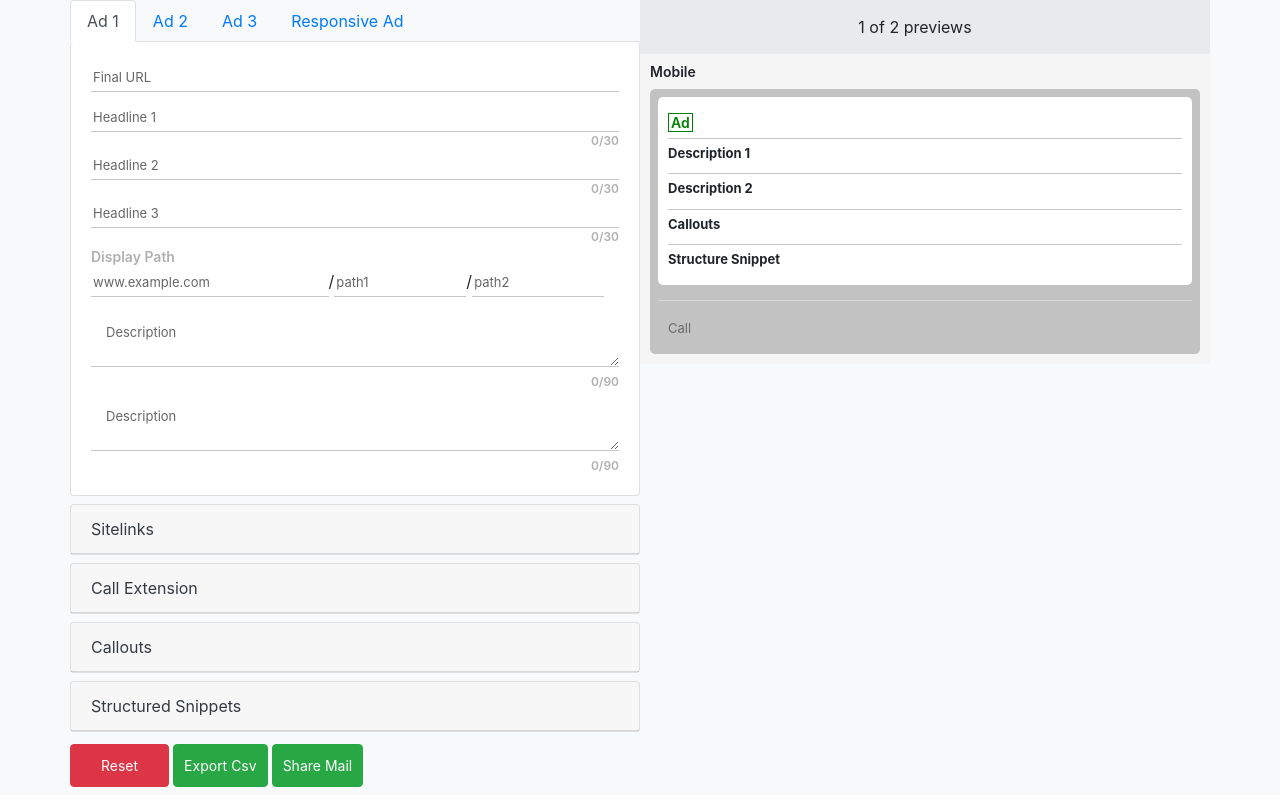
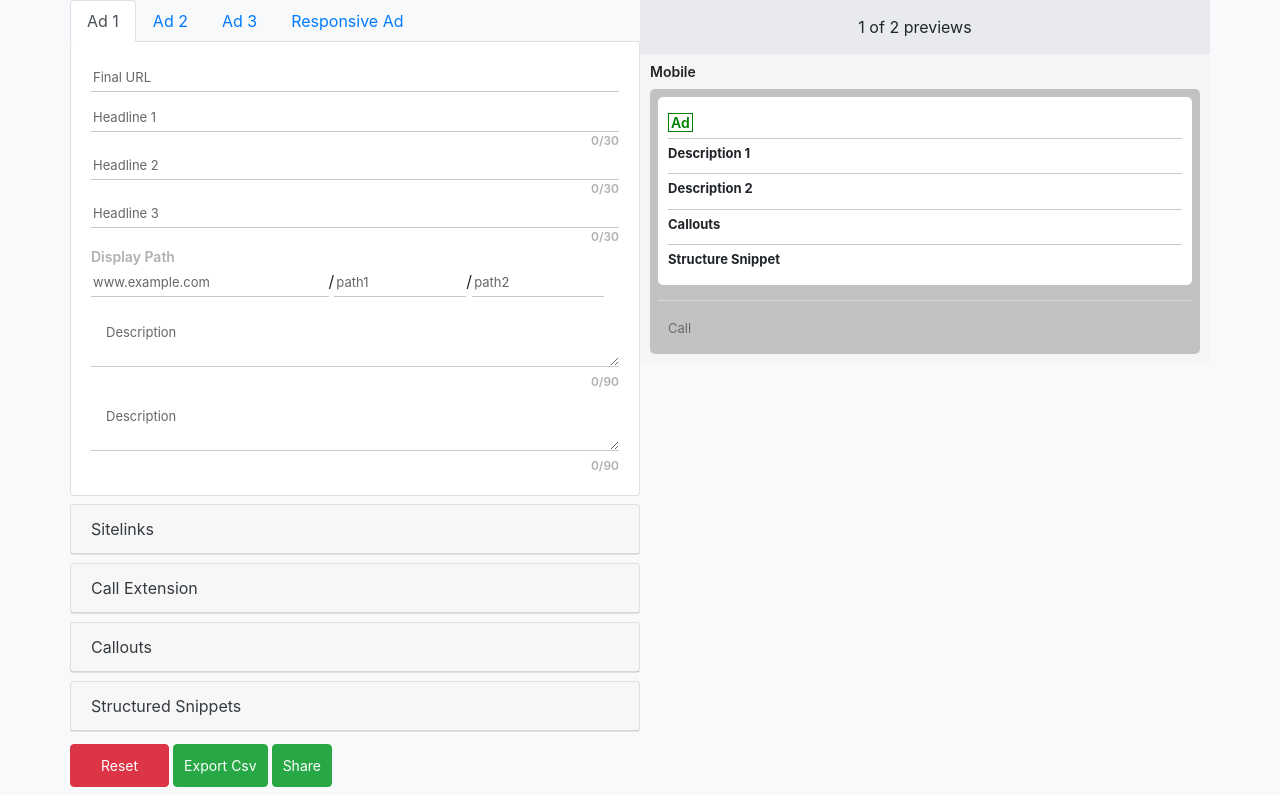
Before and after one commit to avinash-glocify/react-plugin, a React (Create React App) app: page / in a window 1280 px wide. Built offline with nearby package versions, Linux system fonts and the light colour scheme.

Commit message:
style chages

```diff
--- a/src/Components/Common/add.jsx
+++ b/src/Components/Common/add.jsx
@@ -272,7 +272,7 @@ class Add extends React.Component {
               <div className="card-body p-0 pb-2">
                 <button type="button" className="btn btn-danger reset-button mt-1" onClick={this.resetForm}>Reset</button>
                 <button type="button" className="btn btn-success ml-1 import-button mt-1" onClick={this.exportAdd}>Export Csv</button>
-                <button type="button" className="btn btn-success ml-1 import-button mt-1" onClick={this.sendMail}>{ this.state.mailButton ? <span className="spinner-border spinner-border-sm"></span> : ''} Share Mail </button>
+                <button type="button" className="btn btn-success ml-1 import-button mt-1" onClick={this.sendMail}>{ this.state.mailButton ? <span className="spinner-border spinner-border-sm"></span> : <i className="fa fa-envelope" aria-hidden="true"></i>} Share  </button>
                 { this.state.mailError ? <p className="border border-danger d- mt-1 p-3 rounded text-danger"> Something Went Wrong </p> : ''}
               </div>
             </div>
--- a/src/Components/Common/responsiveTab.jsx
+++ b/src/Components/Common/responsiveTab.jsx
@@ -367,7 +367,7 @@ class ResponsiveTab extends React.Component {
               <div className="card-body p-0 pb-2">
                 <button type="button" className="btn btn-danger reset-button mt-1" onClick={this.resetForm}>Reset</button>
                 <button type="button" className="btn btn-success ml-1 import-button mt-1" onClick={this.exportAdd}>Export Csv</button>
-                <button type="button" className="btn btn-success ml-1 import-button mt-1" onClick={this.sendMail}>{ this.state.mailButton ? <span className="spinner-border spinner-border-sm"></span> : ''} Share Mail</button>
+                <button type="button" className="btn btn-success ml-1 import-button mt-1" onClick={this.sendMail}>{ this.state.mailButton ? <span className="spinner-border spinner-border-sm"></span> : <i className="fa fa-envelope" aria-hidden="true"></i>} Share Mail</button>
                 { this.state.mailError ? <p className="border border-danger d- mt-1 p-3 rounded text-danger"> Something Went Wrong </p> : ''}
               </div>
             </div>
```
